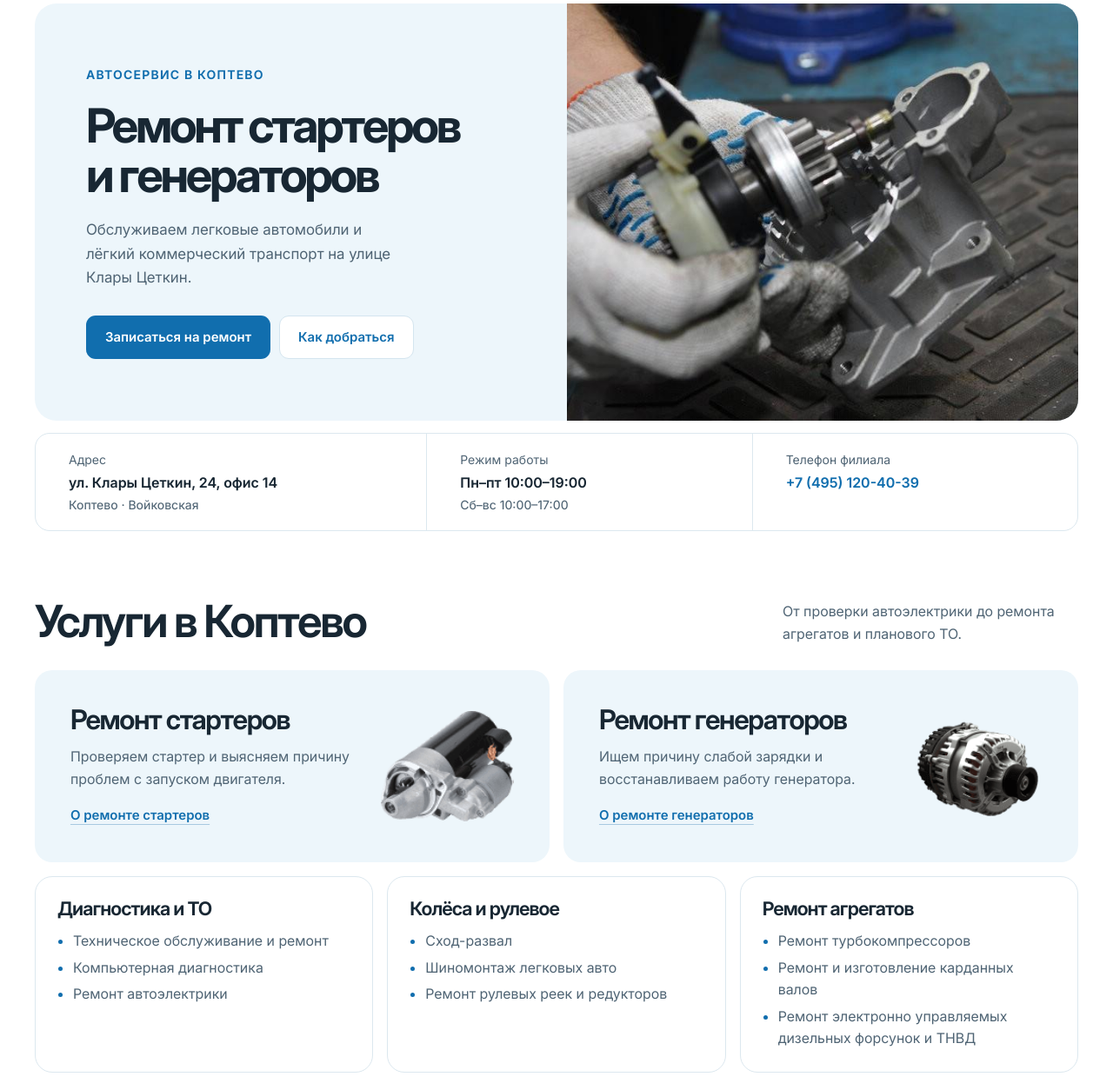
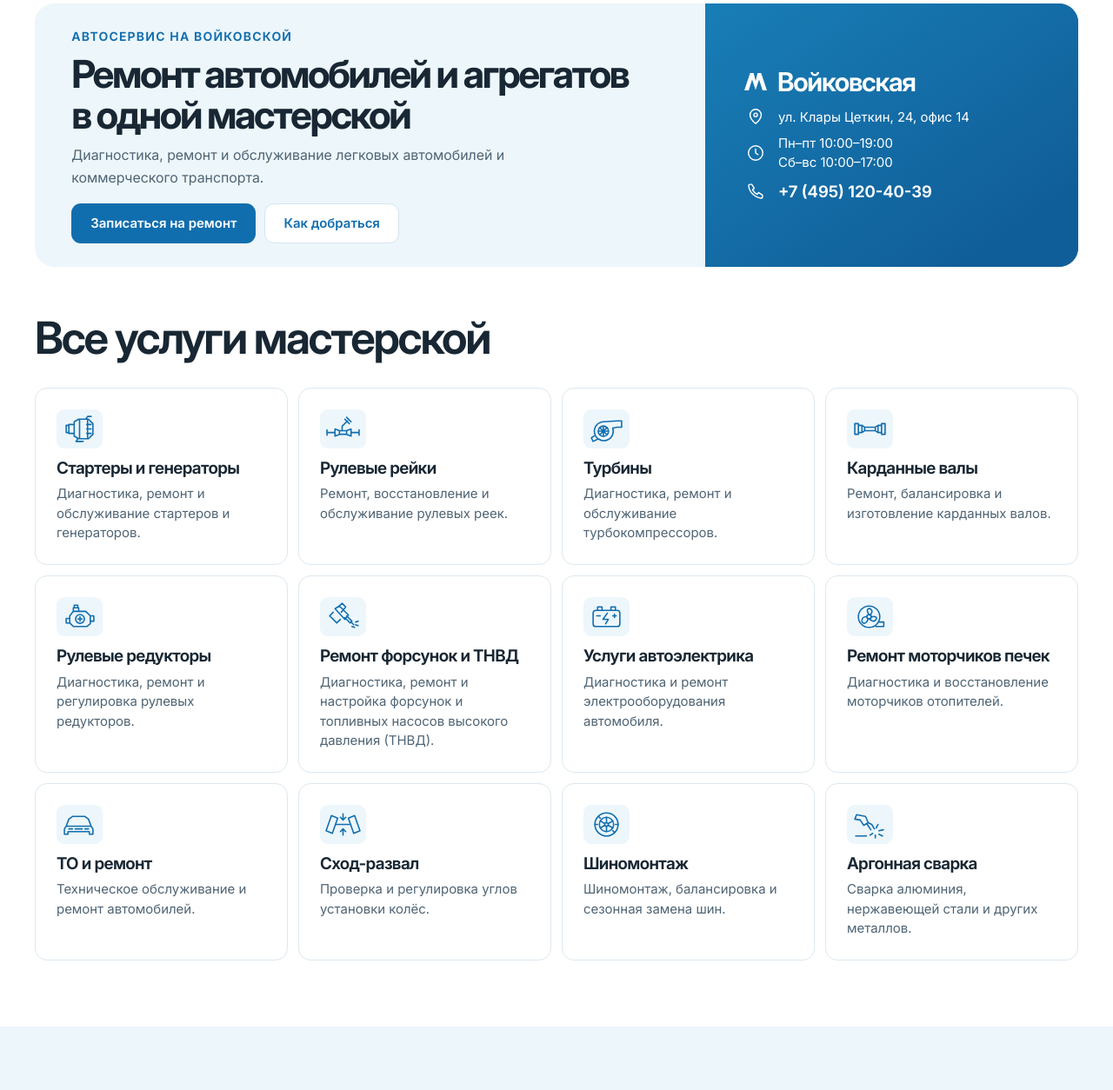
Before and after one commit to lprchns-Alex/voltag-service, a plain HTML site: page koptevo/index.html in a window 1280 px wide. Shown: the part 103-1357 px from the top of the page at 87% size. Drawn offline with Linux system fonts and the light colour scheme.

Commit message:
Revise the Voykovskaya landing page from client feedback

```diff
--- a/koptevo/index.html
+++ b/koptevo/index.html
@@ -5,8 +5,8 @@
   <meta name="viewport" content="width=device-width, initial-scale=1">
   <meta name="theme-color" content="#ffffff">
   <meta name="robots" content="noindex, nofollow">
-  <meta name="description" content="Вольтаж Сервис в Коптево. Ремонт стартеров и генераторов, диагностика, ТО и шиномонтаж на ул. Клары Цеткин, 24, офис 14.">
-  <title>Вольтаж Сервис Коптево — ремонт стартеров и генераторов</title>
+  <meta name="description" content="Вольтаж Сервис на Войковской. Диагностика, ремонт и обслуживание легковых автомобилей и коммерческого транспорта на ул. Клары Цеткин, 24, офис 14.">
+  <title>Вольтаж Сервис на Войковской — ремонт автомобилей и агрегатов</title>
   <link rel="stylesheet" href="style.css">
   <script src="app.js" defer></script>
 </head>
@@ -39,61 +39,101 @@
     <div class="shell">
       <section class="hero" aria-labelledby="hero-title">
         <div class="hero-copy">
-          <p class="eyebrow">Автосервис в Коптево</p>
-          <h1 id="hero-title">Ремонт стартеров и&nbsp;генераторов</h1>
-          <p class="hero-description">Обслуживаем легковые автомобили и лёгкий коммерческий транспорт на улице Клары Цеткин.</p>
+          <p class="eyebrow">Автосервис на Войковской</p>
+          <h1 id="hero-title">Ремонт автомобилей и агрегатов в&nbsp;одной мастерской</h1>
+          <p class="hero-description">Диагностика, ремонт и обслуживание легковых автомобилей и коммерческого транспорта.</p>
           <div class="actions">
             <a class="button primary" href="https://www.astarter.ru/zayavkanaremont.aspx">Записаться на ремонт</a>
             <a class="button secondary" href="#route">Как добраться</a>
           </div>
         </div>
-        <figure class="hero-photo">
-          <img src="assets/branch-4.jpg" alt="Мастер в перчатках разбирает стартер в сервисе «Вольтаж»" width="800" height="531" fetchpriority="high">
-        </figure>
+        <div class="hero-contact" aria-label="Контакты филиала">
+          <p class="hero-station">
+            <svg viewBox="0 0 28 24" aria-hidden="true"><path d="M1 22 7.7 2h4L14 11l2.3-9h4L27 22h-5l-4-12.6-4 12-4-12-4 12.6z" fill="currentColor"/></svg>
+            Войковская
+          </p>
+          <address>
+            <a class="contact-row" href="#route">
+              <svg viewBox="0 0 24 24" aria-hidden="true"><path d="M19 10c0 5-7 11-7 11S5 15 5 10a7 7 0 1 1 14 0Z"/><circle cx="12" cy="10" r="2.2"/></svg>
+              <span>ул. Клары Цеткин, 24, офис 14</span>
+            </a>
+            <div class="contact-row">
+              <svg viewBox="0 0 24 24" aria-hidden="true"><circle cx="12" cy="12" r="9"/><path d="M12 7v5l3 2"/></svg>
+              <span>Пн–пт 10:00–19:00<br>Сб–вс 10:00–17:00</span>
+            </div>
+            <a class="contact-row contact-phone" href="tel:+74951204039">
+              <svg viewBox="0 0 24 24" aria-hidden="true"><path d="m7.2 3.4 3.1 4.8-2.2 2a14.2 14.2 0 0 0 5.7 5.7l2-2.2 4.8 3.1v2.4a1.6 1.6 0 0 1-1.8 1.6A18 18 0 0 1 3.2 5.2 1.6 1.6 0 0 1 4.8 3.4Z"/></svg>
+              <span>+7 (495) 120-40-39</span>
+            </a>
+          </address>
+        </div>
       </section>
-
-      <dl class="quick-info" aria-label="Контакты филиала">
-        <div><dt>Адрес</dt><dd>ул. Клары Цеткин, 24, офис 14</dd><dd class="detail">Коптево · Войковская</dd></div>
-        <div><dt>Режим работы</dt><dd>Пн–пт 10:00–19:00</dd><dd class="detail">Сб–вс 10:00–17:00</dd></div>
-        <div><dt>Телефон филиала</dt><dd><a href="tel:+74951204039">+7 (495) 120-40-39</a></dd></div>
-      </dl>
     </div>
 
     <section class="section shell" id="services">
       <div class="section-heading">
-        <h2>Услуги в Коптево</h2>
-        <p>От проверки автоэлектрики до ремонта агрегатов и планового ТО.</p>
+        <h2>Все услуги мастерской</h2>
       </div>
-      <div class="featured-services">
-        <article class="featured-card">
-          <div>
-            <h3>Ремонт стартеров</h3>
-            <p>Проверяем стартер и выясняем причину проблем с запуском двигателя.</p>
-            <a class="text-link" href="https://www.astarter.ru/starterrepair.aspx">О ремонте стартеров</a>
-          </div>
-          <img src="assets/starter.png" width="132" height="109" alt="">
+      <div class="service-grid">
+        <article class="service-card">
+          <svg viewBox="0 0 40 32" aria-hidden="true"><use href="assets/service-icons.svg#alternator"/></svg>
+          <h3>Стартеры и генераторы</h3>
+          <p>Диагностика, ремонт и обслуживание стартеров и генераторов.</p>
         </article>
-        <article class="featured-card">
-          <div>
-            <h3>Ремонт генераторов</h3>
-            <p>Ищем причину слабой зарядки и восстанавливаем работу генератора.</p>
-            <a class="text-link" href="https://www.astarter.ru/repairgenerator.aspx">О ремонте генераторов</a>
-          </div>
-          <img src="assets/generator.png" width="146" height="120" alt="">
+        <article class="service-card">
+          <svg viewBox="0 0 40 32" aria-hidden="true"><use href="assets/service-icons.svg#steering-rack"/></svg>
+          <h3>Рулевые рейки</h3>
+          <p>Ремонт, восстановление и обслуживание рулевых реек.</p>
         </article>
-      </div>
-      <div class="other-services">
-        <article>
-          <h3>Диагностика и ТО</h3>
-          <ul><li>Техническое обслуживание и ремонт</li><li>Компьютерная диагностика</li><li>Ремонт автоэлектрики</li></ul>
+        <article class="service-card">
+          <svg viewBox="0 0 40 32" aria-hidden="true"><use href="assets/service-icons.svg#turbo"/></svg>
+          <h3>Турбины</h3>
+          <p>Диагностика, ремонт и обслуживание турбокомпрессоров.</p>
         </article>
-        <article>
-          <h3>Колёса и рулевое</h3>
-          <ul><li>Сход-развал</li><li>Шиномонтаж легковых авто</li><li>Ремонт рулевых реек и редукторов</li></ul>
+        <article class="service-card">
+          <svg viewBox="0 0 40 32" aria-hidden="true"><use href="assets/service-icons.svg#driveshaft"/></svg>
+          <h3>Карданные валы</h3>
+          <p>Ремонт, балансировка и изготовление карданных валов.</p>
         </article>
-        <article>
-          <h3>Ремонт агрегатов</h3>
-          <ul><li>Ремонт турбокомпрессоров</li><li>Ремонт и изготовление карданных валов</li><li>Ремонт электронно управляемых дизельных форсунок и ТНВД</li></ul>
+        <article class="service-card">
+          <svg viewBox="0 0 40 32" aria-hidden="true"><use href="assets/service-icons.svg#gearbox"/></svg>
+          <h3>Рулевые редукторы</h3>
+          <p>Диагностика, ремонт и регулировка рулевых редукторов.</p>
+        </article>
+        <article class="service-card">
+          <svg viewBox="0 0 40 32" aria-hidden="true"><use href="assets/service-icons.svg#injector"/></svg>
+          <h3>Ремонт форсунок и ТНВД</h3>
+          <p>Диагностика, ремонт и настройка форсунок и топливных насосов высокого давления (ТНВД).</p>
+        </article>
+        <article class="service-card">
+          <svg viewBox="0 0 40 32" aria-hidden="true"><use href="assets/service-icons.svg#electrical"/></svg>
+          <h3>Услуги автоэлектрика</h3>
+          <p>Диагностика и ремонт электрооборудования автомобиля.</p>
+        </article>
+        <article class="service-card">
+          <svg viewBox="0 0 40 32" aria-hidden="true"><use href="assets/service-icons.svg#blower"/></svg>
+          <h3>Ремонт моторчиков печек</h3>
+          <p>Диагностика и восстановление моторчиков отопителей.</p>
+        </article>
+        <article class="service-card">
+          <svg viewBox="0 0 40 32" aria-hidden="true"><use href="assets/service-icons.svg#maintenance"/></svg>
+          <h3>ТО и ремонт</h3>
+          <p>Техническое обслуживание и ремонт автомобилей.</p>
+        </article>
+        <article class="service-card">
+          <svg viewBox="0 0 40 32" aria-hidden="true"><use href="assets/service-icons.svg#alignment"/></svg>
+          <h3>Сход-развал</h3>
+          <p>Проверка и регулировка углов установки колёс.</p>
+        </article>
+        <article class="service-card">
+          <svg viewBox="0 0 40 32" aria-hidden="true"><use href="assets/service-icons.svg#tire"/></svg>
+          <h3>Шиномонтаж</h3>
+          <p>Шиномонтаж, балансировка и сезонная замена шин.</p>
+        </article>
+        <article class="service-card">
+          <svg viewBox="0 0 40 32" aria-hidden="true"><use href="assets/service-icons.svg#welding"/></svg>
+          <h3>Аргонная сварка</h3>
+          <p>Сварка алюминия, нержавеющей стали и других металлов.</p>
         </article>
       </div>
     </section>
@@ -102,7 +142,7 @@
       <div class="shell section price-grid">
         <div class="price-intro">
           <h2>Цены на услуги</h2>
-          <p>Посмотрите прайс на сход-развал и шиномонтаж. Стоимость ремонта агрегатов уточнит мастер филиала.</p>
+          <p>Стоимость сход-развала и шиномонтажа указана в прайсе. Цену остальных работ мастер определит после диагностики и согласует с вами до начала ремонта.</p>
           <a class="text-link" href="tel:+74951204039">Уточнить стоимость по телефону</a>
         </div>
         <div class="price-tables">
@@ -168,6 +208,21 @@
               </tbody></table>
             </div>
           </details>
+          <details class="price-item price-directory">
+            <summary>Прайсы по другим услугам</summary>
+            <div class="price-directory-content">
+              <p>Информация о работах и ориентировочных ценах на сайте сети «Вольтаж Сервис».</p>
+              <ul>
+                <li><a class="text-link" href="https://www.astarter.ru/starterrepair.aspx">Ремонт стартеров</a></li>
+                <li><a class="text-link" href="https://www.astarter.ru/repairgenerator.aspx">Ремонт генераторов</a></li>
+                <li><a class="text-link" href="https://www.astarter.ru/remont-rulevyh-reek.aspx">Рулевые рейки</a></li>
+                <li><a class="text-link" href="https://www.astarter.ru/remont-turbin.aspx">Турбины</a></li>
+                <li><a class="text-link" href="https://www.astarter.ru/remont-motorchikov-pechek-(otopitelej).aspx">Моторчики отопителей</a></li>
+                <li><a class="text-link" href="https://www.astarter.ru/uslugi-avtoelektrika.aspx">Автоэлектрика</a></li>
+                <li><a class="text-link" href="https://www.astarter.ru/to-i-remont-avtomobiley.aspx">ТО и ремонт</a></li>
+              </ul>
+            </div>
+          </details>
         </div>
       </div>
     </section>
@@ -206,7 +261,7 @@
           <a class="button primary" href="https://yandex.ru/maps/?rtext=~55.829082068926596%2C37.513556499999986&amp;rtt=auto" target="_blank" rel="noopener">Проложить маршрут</a>
         </div>
         <div class="map">
-          <iframe title="Карта проезда к Вольтаж Сервис в Коптево" src="https://yandex.ru/map-widget/v1/?ll=37.5135565%2C55.8290821&amp;z=15&amp;pt=37.5135565%2C55.8290821%2Cpm2blm" loading="lazy" allowfullscreen></iframe>
+          <iframe title="Карта проезда к Вольтаж Сервис на Войковской" src="https://yandex.ru/map-widget/v1/?ll=37.5135565%2C55.8290821&amp;z=15&amp;pt=37.5135565%2C55.8290821%2Cpm2blm" loading="lazy" allowfullscreen></iframe>
         </div>
       </div>
     </section>
--- a/koptevo/style.css
+++ b/koptevo/style.css
@@ -74,33 +74,33 @@ img { display: block; max-width: 100%; }
 .text-link:hover { text-decoration-color: currentColor; }
 
 .hero {
-  display: grid; grid-template-columns: 1.04fr 1fr; min-height: 480px;
-  margin-top: 26px; border-radius: 25px; overflow: hidden; background: var(--pale);
+  display: grid; grid-template-columns: minmax(0, 1.8fr) minmax(0, 1fr);
+  margin-top: 26px; border-radius: 22px; overflow: hidden; background: var(--pale);
 }
-.hero-copy { align-self: center; padding: clamp(28px, 4.6vw, 70px); }
+.hero-copy { align-self: center; padding: 27px clamp(24px, 3.3vw, 44px); }
 .eyebrow {
   color: var(--blue); font-size: .875rem; font-weight: 650;
   text-transform: uppercase; letter-spacing: .085em;
 }
 .hero h1 {
-  margin-top: 19px; font-size: clamp(2.65rem, 4.25vw, 4.55rem);
-  font-weight: 710; line-height: 1.04; letter-spacing: -.06em;
+  margin-top: 9px; font-size: clamp(2rem, 3.45vw, 3.35rem);
+  color: #182733; font-weight: 710; line-height: 1.05; letter-spacing: -.055em;
 }
-.hero-description { max-width: 370px; color: var(--muted); margin-top: 22px; font-size: 1.0625rem; }
-.hero .actions { margin-top: 30px; }
-.hero-photo { position: relative; min-width: 0; background: #b2c3cc; }
-.hero-photo img { position: absolute; inset: 0; width: 100%; height: 100%; object-fit: cover; }
-
-.quick-info {
-  margin-top: 14px; display: grid; grid-template-columns: 1.2fr 1fr 1fr;
-  border: 1px solid var(--line); border-radius: 17px;
+.hero-description { max-width: 525px; color: var(--muted); margin-top: 11px; }
+.hero .actions { margin-top: 17px; }
+.hero .button { min-height: 46px; }
+.hero-contact {
+  display: grid; align-content: center; gap: 12px; padding: 24px clamp(23px, 3.4vw, 48px);
+  color: #fff; background: #116aa7; background-image: linear-gradient(145deg, #197eb6, #105e99 85%);
 }
-.quick-info > div { padding: 19px clamp(15px, 3vw, 38px); }
-.quick-info > div + div { border-left: 1px solid var(--line); }
-.quick-info dt { color: var(--muted); font-size: .875rem; margin-bottom: 4px; }
-.quick-info dd { font-weight: 620; line-height: 1.45; }
-.quick-info .detail { font-size: .875rem; color: var(--muted); font-weight: 450; margin-top: 3px; }
-.quick-info a { color: var(--blue); }
+.hero-station { display: flex; align-items: center; gap: 11px; font-size: clamp(1.5rem, 2.35vw, 2rem); font-weight: 650; letter-spacing: -.04em; line-height: 1.13; }
+.hero-station svg { width: 28px; height: 24px; flex: none; }
+.hero-contact address { display: grid; gap: 9px; font-style: normal; }
+.contact-row { display: flex; align-items: center; gap: 12px; font-size: .9375rem; line-height: 1.45; }
+.contact-row svg { width: 22px; height: 22px; flex: 0 0 28px; fill: none; stroke: currentColor; stroke-width: 1.55; stroke-linecap: round; stroke-linejoin: round; }
+.contact-phone { font-size: 1.16rem; font-weight: 650; }
+a.contact-row:hover { text-decoration: underline; text-underline-offset: 4px; }
+.hero-contact :focus-visible { outline-color: #fff; }
 
 .section { padding-block: 76px; }
 .section-heading {
@@ -108,20 +108,16 @@ img { display: block; max-width: 100%; }
   margin-bottom: 29px;
 }
 .section-heading p { max-width: 340px; color: var(--muted); }
-.featured-services { display: grid; grid-template-columns: repeat(2, minmax(0, 1fr)); gap: 16px; }
-.featured-card {
-  display: grid; grid-template-columns: 1fr minmax(90px, 30%); align-items: center;
-  gap: 14px; background: var(--pale); padding: clamp(22px, 3.2vw, 42px);
-  border-radius: var(--radius); min-height: 208px;
+#services { padding-top: 54px; }
+.service-grid { display: grid; grid-template-columns: repeat(4, minmax(0, 1fr)); gap: 12px; }
+.service-card { min-width: 0; padding: clamp(16px, 1.9vw, 24px); border: 1px solid var(--line); border-radius: 14px; }
+.service-card svg {
+  display: block; width: 53px; height: 45px; padding: 6px;
+  border-radius: 9px; background: var(--pale); color: var(--blue);
+  fill: none; stroke: currentColor; stroke-width: 1.55; stroke-linecap: round; stroke-linejoin: round;
 }
-.featured-card h3 { font-size: clamp(1.4rem, 2.45vw, 2rem); }
-.featured-card p { color: var(--muted); margin-block: 12px 16px; }
-.featured-card img { width: 100%; height: auto; object-fit: contain; }
-.other-services { display: grid; grid-template-columns: repeat(3, minmax(0, 1fr)); gap: 16px; margin-top: 16px; }
-.other-services article { border: 1px solid var(--line); border-radius: var(--radius); padding: 25px; }
-.other-services ul { padding-left: 18px; margin: 13px 0 0; color: var(--muted); }
-.other-services li + li { margin-top: 5px; }
-.other-services li::marker { color: var(--blue); }
+.service-card h3 { margin-top: 12px; font-size: clamp(1.08rem, 1.48vw, 1.3rem); letter-spacing: -.035em; line-height: 1.2; }
+.service-card p { margin-top: 7px; color: var(--muted); font-size: .9375rem; line-height: 1.5; }
 
 .price-band { background: var(--pale); }
 .price-grid { display: grid; grid-template-columns: minmax(0, 2fr) minmax(0, 3fr); align-items: start; gap: 40px; }
@@ -141,7 +137,16 @@ summary::after {
 }
 details[open] > summary::after { content: "−"; }
 .price-value { margin-left: auto; color: var(--blue); white-space: nowrap; font-size: .9375rem; }
-.price-item summary::after { margin-left: 0; }
+.price-item > summary::after {
+  content: ""; box-sizing: border-box; flex: 0 0 9px; width: 9px; height: 9px;
+  margin: -4px 4px 0 6px; border: solid var(--blue); border-width: 0 2px 2px 0;
+  transform: rotate(45deg); transition: transform .2s;
+}
+.price-item[open] > summary::after { content: ""; transform: translateY(4px) rotate(225deg); }
+.price-directory > summary::after { margin-left: auto; }
+.price-directory-content { padding: 0 19px 17px; }
+.price-directory-content p { color: var(--muted); font-size: .875rem; }
+.price-directory-content ul { display: grid; grid-template-columns: repeat(2, minmax(0, 1fr)); gap: 8px 18px; list-style: none; margin: 12px 0 0; padding: 0; }
 .table-scroll { overflow-x: auto; padding: 0 19px 15px; }
 .table-scroll table { width: 100%; border-collapse: collapse; font-size: .875rem; text-align: left; }
 .table-scroll th, .table-scroll td { padding: 10px 8px; border-top: 1px solid var(--line); }
@@ -205,14 +210,13 @@ details[open] > summary::after { content: "−"; }
   .menu-toggle[aria-expanded="true"] span:last-child { transform: translateY(-3.5px) rotate(-45deg); }
   .mobile-menu { display: grid; padding-block: 0 12px; }
   .mobile-menu a { display: block; padding: 9px 4px; border-top: 1px solid var(--line); }
-  .hero { min-height: 410px; }
+  .service-grid { grid-template-columns: repeat(2, minmax(0, 1fr)); }
   .section { padding-block: 55px; }
   .booking { flex-wrap: wrap; }
   .booking .actions { flex-shrink: 1; }
 }
 @media (max-width: 760px) {
-  .hero { grid-template-columns: 1fr; min-height: 0; }
-  .hero-photo { aspect-ratio: 16 / 9; }
+  .hero { grid-template-columns: 1fr; }
 }
 @media (max-width: 620px) {
   .shell { width: calc(100% - 32px); }
@@ -222,23 +226,20 @@ details[open] > summary::after { content: "−"; }
   .header-contact { gap: 7px; }
   .header-cta { padding-inline: 10px; min-height: 38px; }
   .menu-toggle { width: 38px; height: 38px; padding-inline: 9px; }
-  .hero { grid-template-columns: 1fr; min-height: 0; margin-top: 14px; border-radius: 19px; }
-  .hero h1 { font-size: clamp(2.15rem, 10vw, 3rem); }
-  .hero-copy { padding: 26px 21px 25px; }
-  .hero-description { margin-top: 15px; font-size: 1rem; }
-  .hero .actions { margin-top: 20px; }
-  .hero-photo { aspect-ratio: 16 / 10; }
-  .quick-info { grid-template-columns: 1fr; }
-  .quick-info > div { padding: 13px 17px; }
-  .quick-info > div + div { border-left: 0; border-top: 1px solid var(--line); }
-  .quick-info dt { margin-bottom: 2px; }
+  .hero { margin-top: 14px; border-radius: 19px; }
+  .hero h1 { font-size: clamp(1.95rem, 8.6vw, 2.65rem); }
+  .hero-copy, .hero-contact { padding: 21px; }
+  .hero .button { padding-inline: 10px; font-size: .875rem; }
+  .hero .actions { gap: 7px; }
+  #services { padding-top: 41px; }
   .section { padding-block: 44px; }
   .section-heading { display: block; margin-bottom: 20px; }
   .section-heading p { margin-top: 10px; }
-  .featured-services, .other-services, .price-grid, .route-grid { grid-template-columns: 1fr; gap: 10px; }
-  .featured-card { min-height: 170px; }
-  .other-services { margin-top: 10px; }
-  .other-services article { padding: 19px; }
+  .price-grid, .route-grid { grid-template-columns: 1fr; gap: 10px; }
+  .service-grid { gap: 8px; }
+  .service-card { padding: clamp(10px, 3vw, 16px); }
+  .service-card h3 { overflow-wrap: anywhere; }
+  .service-card p { font-size: .875rem; }
   .price-grid { gap: 22px; }
   .table-scroll { padding-inline: 12px; }
   .work-grid { grid-template-columns: repeat(2, minmax(0, 1fr)); gap: 15px 10px; }
```
Also changed, not shown: koptevo/assets/service-icons.svg (added).
